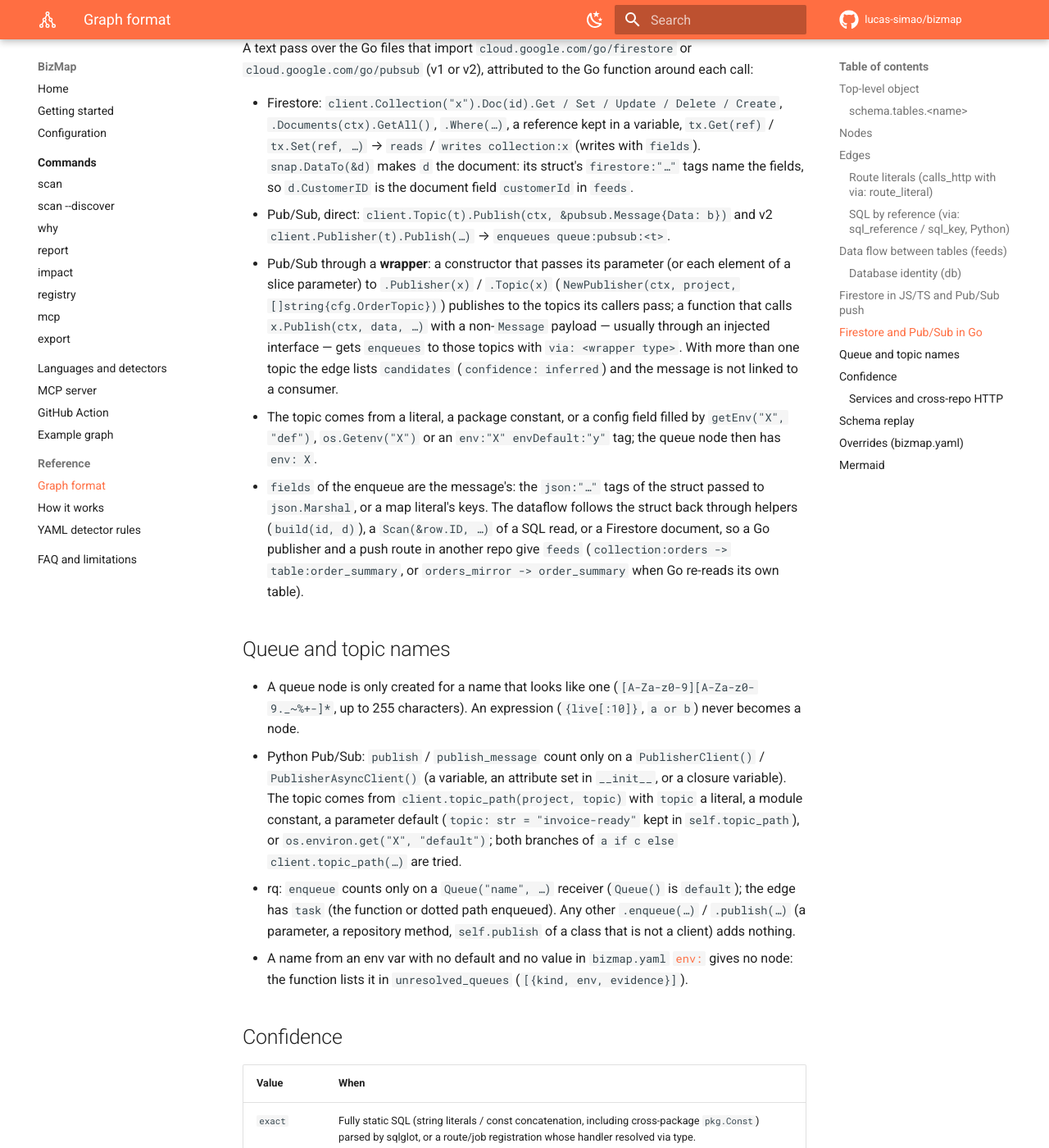
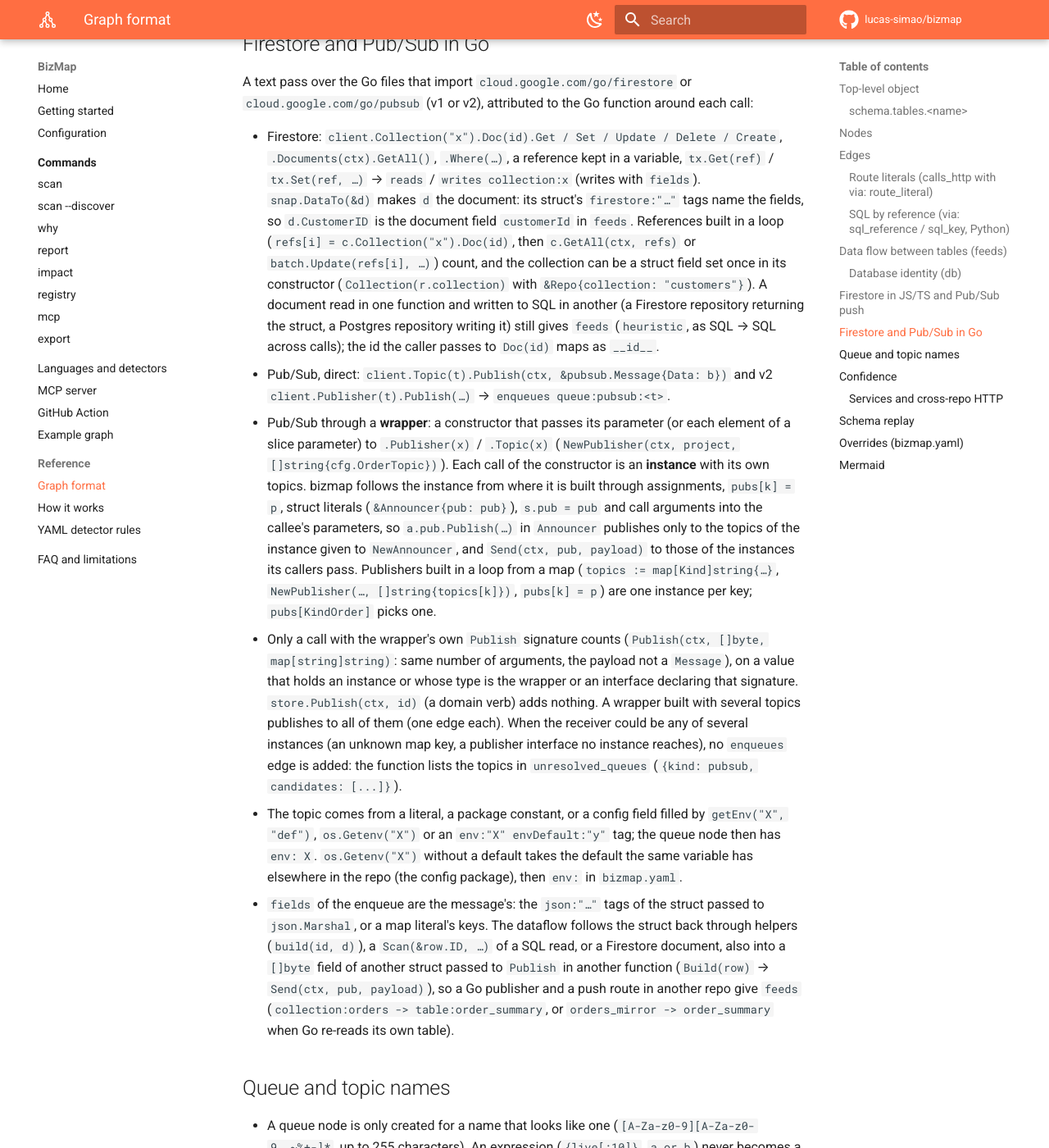
Before and after one commit to lucas-simao/bizmap, an MkDocs documentation site: the page built from docs/graph-schema.md, in a window 1280 px wide and 1400 px high, scrolled down 9894 px. Shown: the whole window at 82% size. Built offline with MkDocs 1.6.1 and Material for MkDocs 9.7.7, drawn with Linux system fonts in a browser that asks for light colours; comment, search, counter and statistics services are not loaded; some of the changed text lies outside the part shown.

Commit message:
docs: wrapper instances, candidates, Firestore refs and fields
Co-Authored-By: Claude Opus 5.5 <noreply@anthropic.com>
Claude-Session: https://claude.ai/code/session_01BbdLdRhQ7KEy8dTNahnuRH

```diff
--- a/docs/graph-schema.md
+++ b/docs/graph-schema.md
@@ -52,7 +52,7 @@ Every node has `id` and `type`. Extra fields depend on `type`.
 | `type` | `id` pattern | Extra fields |
 | --- | --- | --- |
 | `entrypoint` | `entrypoint:http:METHOD:/path` or `entrypoint:<kind>:<key>` | `kind` (`http` \| `scheduled_job` \| `firestore` \| `celery_task` \| `worker` \| `pubsub` \| `cloud_task` \| `firebase_http` \| `firebase_call`), `method`, `path`, `symbol`, `why`, `evidence`, optional `confidence`, `candidates`, `unresolved` (const path not in the scan), optional `unresolved_calls`, optional `collection` / `event`, optional `dynamic_table` / `dynamic_table_unknown` (flag/count when a reachable origin writes `table:unknown`; never a reach edge) |
-| `function` | `function:<qualname>` | `name`, `package`, optional `import_path`, `language`, `why`, `evidence`, optional `end_line` (last line of the definition) and `start_line` (first line, when it differs from `evidence.line`; for an inline route handler `evidence.line` is where the registration call starts — in a chain like `new Hono().post(a).post(b)` or `router.route('/x').get(a)`, the chain's first line — and `start_line`/`end_line` are the handler function's own lines), optional `parent` (enclosing factory/function for members and route closures), optional `role` (`schema` for Alembic/migrations), optional `http_calls` (stashed client URLs for registry rematch), optional `queue_events`, optional `unresolved_queues` (a publish whose topic is an env var without a value, see [Queue names](#queue-and-topic-names)), optional `unresolved_calls` (interface/protocol with no scanned implementer), optional `unresolved_http`, optional `route_literals` (JS/TS API-looking path strings `{path, method?, evidence}` kept for registry rematch), optional `params` (the parameters in order: `[{name, type?, optional?}]`, `[]` when there are none) and `returns` (the return type's text) — see below |
+| `function` | `function:<qualname>` | `name`, `package`, optional `import_path`, `language`, `why`, `evidence`, optional `end_line` (last line of the definition) and `start_line` (first line, when it differs from `evidence.line`; for an inline route handler `evidence.line` is where the registration call starts — in a chain like `new Hono().post(a).post(b)` or `router.route('/x').get(a)`, the chain's first line — and `start_line`/`end_line` are the handler function's own lines), optional `parent` (enclosing factory/function for members and route closures), optional `role` (`schema` for Alembic/migrations), optional `http_calls` (stashed client URLs for registry rematch), optional `queue_events`, optional `unresolved_queues` (a publish whose topic is an env var without a value — `{kind, env, evidence}` — or one of several Go publisher instances — `{kind, candidates, evidence}`; see [Queue names](#queue-and-topic-names)), optional `unresolved_calls` (interface/protocol with no scanned implementer), optional `unresolved_http`, optional `route_literals` (JS/TS API-looking path strings `{path, method?, evidence}` kept for registry rematch), optional `params` (the parameters in order: `[{name, type?, optional?}]`, `[]` when there are none) and `returns` (the return type's text) — see below |
 | `table` | `table:<name>` | `name`; optional `db` (database the code reaches it through, see [Data flow](#data-flow-between-tables-feeds)), `db_candidates`, `same_as`, `external` (system catalogs / `storage.*` / `vault.*` / `auth.*`), `kind` (`external_relation` \| `unresolved_relation`), `dropped` (still referenced after `DROP TABLE`), `candidates` (dynamic/`unknown`), `rls`, `policies` |
 | `view` | `view:<name>` | `name`, `kind` (`view` \| `unresolved_relation`), optional `materialized` |
 | `column` | `column:<table>.<column>` | `table`, `name`, `data_type`, `nullable`, optional `why` |
@@ -338,24 +338,49 @@ each call:
   variable, `tx.Get(ref)` / `tx.Set(ref, …)` → `reads` / `writes
   collection:x` (writes with `fields`). `snap.DataTo(&d)` makes `d` the
   document: its struct's `firestore:"…"` tags name the fields, so
-  `d.CustomerID` is the document field `customerId` in `feeds`.
+  `d.CustomerID` is the document field `customerId` in `feeds`. References
+  built in a loop (`refs[i] = c.Collection("x").Doc(id)`, then
+  `c.GetAll(ctx, refs)` or `batch.Update(refs[i], …)`) count, and the
+  collection can be a struct field set once in its constructor
+  (`Collection(r.collection)` with `&Repo{collection: "customers"}`). A
+  document read in one function and written to SQL in another (a Firestore
+  repository returning the struct, a Postgres repository writing it) still
+  gives `feeds` (`heuristic`, as SQL → SQL across calls); the id the caller
+  passes to `Doc(id)` maps as `__id__`.
 - Pub/Sub, direct: `client.Topic(t).Publish(ctx, &pubsub.Message{Data: b})`
   and v2 `client.Publisher(t).Publish(…)` → `enqueues queue:pubsub:<t>`.
 - Pub/Sub through a **wrapper**: a constructor that passes its parameter (or
   each element of a slice parameter) to `.Publisher(x)` / `.Topic(x)`
-  (`NewPublisher(ctx, project, []string{cfg.OrderTopic})`) publishes to the
-  topics its callers pass; a function that calls `x.Publish(ctx, data, …)`
-  with a non-`Message` payload — usually through an injected interface —
-  gets `enqueues` to those topics with `via: <wrapper type>`. With more than
-  one topic the edge lists `candidates` (`confidence: inferred`) and the
-  message is not linked to a consumer.
+  (`NewPublisher(ctx, project, []string{cfg.OrderTopic})`). Each call of the
+  constructor is an **instance** with its own topics. bizmap follows the
+  instance from where it is built through assignments, `pubs[k] = p`, struct
+  literals (`&Announcer{pub: pub}`), `s.pub = pub` and call arguments into
+  the callee's parameters, so `a.pub.Publish(…)` in `Announcer` publishes only
+  to the topics of the instance given to `NewAnnouncer`, and
+  `Send(ctx, pub, payload)` to those of the instances its callers pass.
+  Publishers built in a loop from a map (`topics := map[Kind]string{…}`,
+  `NewPublisher(…, []string{topics[k]})`, `pubs[k] = p`) are one instance per
+  key; `pubs[KindOrder]` picks one.
+- Only a call with the wrapper's own `Publish` signature counts
+  (`Publish(ctx, []byte, map[string]string)`: same number of arguments, the
+  payload not a `Message`), on a value that holds an instance or whose type is
+  the wrapper or an interface declaring that signature. `store.Publish(ctx,
+  id)` (a domain verb) adds nothing. A wrapper built with several topics
+  publishes to all of them (one edge each). When the receiver could be any of
+  several instances (an unknown map key, a publisher interface no instance
+  reaches), no `enqueues` edge is added: the function lists the topics in
+  `unresolved_queues` (`{kind: pubsub, candidates: [...]}`).
 - The topic comes from a literal, a package constant, or a config field filled
   by `getEnv("X", "def")`, `os.Getenv("X")` or an `env:"X" envDefault:"y"`
-  tag; the queue node then has `env: X`.
+  tag; the queue node then has `env: X`. `os.Getenv("X")` without a default
+  takes the default the same variable has elsewhere in the repo (the config
+  package), then `env:` in `bizmap.yaml`.
 - `fields` of the enqueue are the message's: the `json:"…"` tags of the struct
   passed to `json.Marshal`, or a map literal's keys. The dataflow follows the
   struct back through helpers (`build(id, d)`), a `Scan(&row.ID, …)` of a SQL
-  read, or a Firestore document, so a Go publisher and a push route in another
+  read, or a Firestore document, also into a `[]byte` field of another struct
+  passed to `Publish` in another function (`Build(row)` → `Send(ctx, pub,
+  payload)`), so a Go publisher and a push route in another
   repo give `feeds` (`collection:orders -> table:order_summary`, or
   `orders_mirror -> order_summary` when Go re-reads its own table).
 
@@ -375,6 +400,7 @@ each call:
   `default`); the edge has `task` (the function or dotted path enqueued). Any
   other `.enqueue(…)` / `.publish(…)` (a parameter, a repository method,
   `self.publish` of a class that is not a client) adds nothing.
+- A queue node is never created without a name (`queue:pubsub:queue`).
 - A name from an env var with no default and no value in `bizmap.yaml`
   [`env:`](configuration.md#env) gives no node: the function lists it in
   `unresolved_queues` (`[{kind, env, evidence}]`).
```
Also changed, not shown: CHANGELOG.md (+23 -9 lines).
